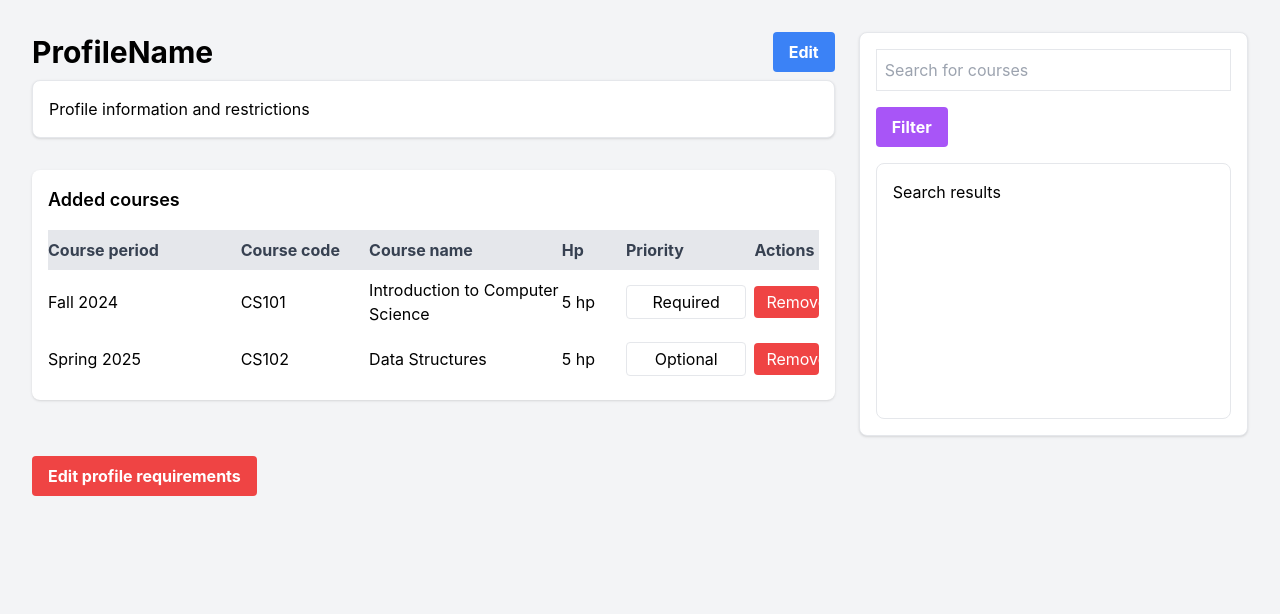
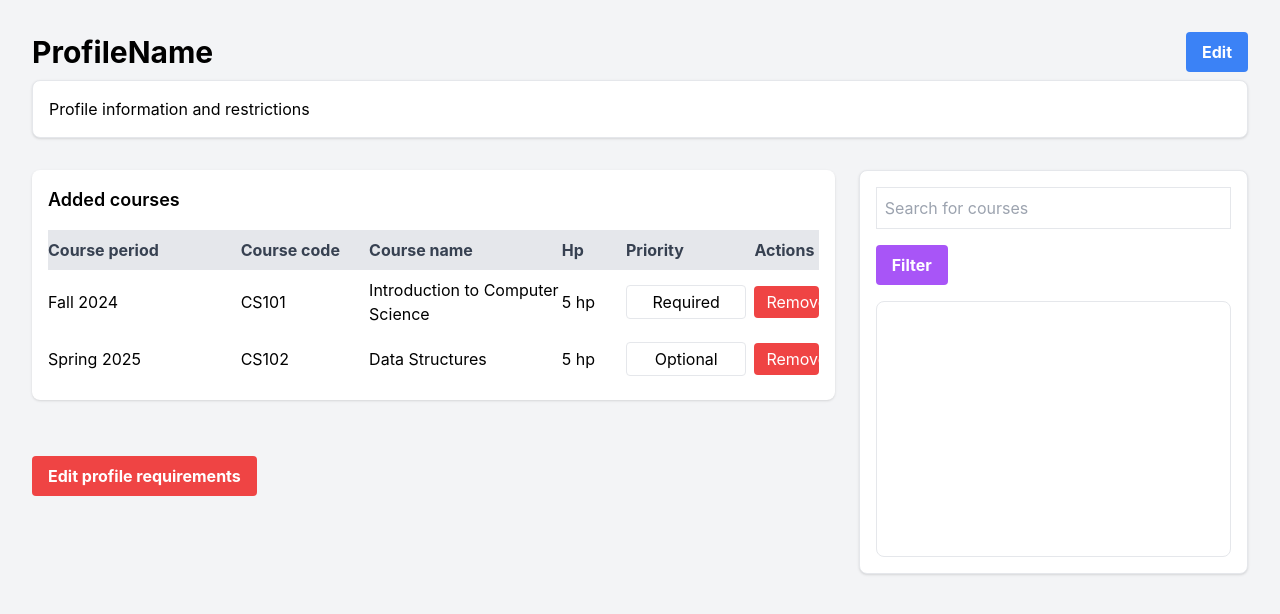
Before and after one commit to WebLabs-AB/MasterChooserApplication, a React (Create React App) app in the folder Frontend/masterfrontend/: page /teachermasterprofile in a window 1280 px wide. Shown: the top 614 px of the page. Built offline with nearby package versions, Linux system fonts and the light colour scheme.

Commit message:
"Implement search functionality"

```diff
--- a/Frontend/masterfrontend/src/Screens/TeacherMasterProfilePage.tsx
+++ b/Frontend/masterfrontend/src/Screens/TeacherMasterProfilePage.tsx
@@ -11,12 +11,15 @@ interface Course {
   priority: string;
 }
 
-type CourseListSectionProps = {
+interface CourseListSectionProps {
   courses: Course[];
   removeCourse: (courseId: number) => void;
   updatePriority: (courseId: number, newPriority: string) => void;
-};
+}
 
+interface SearchSectionProps {
+  onAddCourse: (course: Course) => void;
+}
 
 const priorities = ['Required', 'Optional'];
 
@@ -59,7 +62,7 @@ const CourseListSection: React.FC<CourseListSectionProps> = ({ courses, removeCo
         <div className="col-span-2">{course.code}</div>
         <div className="col-span-3">{course.name}</div>
         <div className="col-span-1">{`${course.hp} hp`}</div>
-        <div className="col-span-2 relative mr-2"> {/* Added margin-right here */}
+        <div className="col-span-2 relative mr-2">
           <Listbox value={course.priority} onChange={(newPriority) => updatePriority(course.id, newPriority)}>
             <Listbox.Button className="border rounded text-center w-full py-1">
               {course.priority}
@@ -96,19 +99,44 @@ const CourseListSection: React.FC<CourseListSectionProps> = ({ courses, removeCo
 };
 
 // Search Section Component
-const SearchSection = () => (
-  <div className="mb-8">
+const SearchSection: React.FC<SearchSectionProps> = ({ onAddCourse }) => {
+  const [searchTerm, setSearchTerm] = useState('');
+
+  const filteredCourses = searchTerm
+    ? fakeCourses.filter(course =>
+        course.code.toLowerCase().includes(searchTerm.toLowerCase()) ||
+        course.name.toLowerCase().includes(searchTerm.toLowerCase()))
+    : [];
+
+  return (
     <div className="p-4 border rounded-lg bg-white shadow">
-      <input type="text" placeholder="Search for courses" className="border p-2 w-full mb-4" />
+      <input
+        type="text"
+        placeholder="Search for courses"
+        className="border p-2 w-full mb-4"
+        onChange={(e) => setSearchTerm(e.target.value)}
+      />
       <div className="flex gap-4 mb-4">
         <button className="bg-purple-500 text-white font-bold py-2 px-4 rounded">
           Filter
         </button>
       </div>
-      <div className="p-4 border rounded-lg h-64">Search results</div>
+      <div className="p-4 border rounded-lg h-64 overflow-auto">
+        {filteredCourses.map(course => (
+          <div key={course.id} className="flex justify-between items-center p-2">
+            <span>{course.code} - {course.name}</span>
+            <button
+              className="bg-blue-500 text-white px-4 py-1 rounded"
+              onClick={() => onAddCourse(course)}
+            >
+              Add
+            </button>
+          </div>
+        ))}
+      </div>
     </div>
-  </div>
-);
+  );
+};
 
 // Main TeacherCreateUpdateProfilePage Component
 export const TeacherCreateUpdateProfilePage = () => {
@@ -127,18 +155,28 @@ export const TeacherCreateUpdateProfilePage = () => {
     }));
   };
 
+  const addCourseToProfile = (courseToAdd: Course) => {
+    if (!courses.find(course => course.id === courseToAdd.id)) {
+      setCourses([...courses, { ...courseToAdd, priority: 'Required' }]); // Set a default priority
+    }
+  };
+
   return (
     <div className="container mx-auto p-8 bg-gray-100 min-h-screen">
+      <ProfileSection />
       <div className="grid grid-cols-1 lg:grid-cols-3 gap-6">
         <div className="lg:col-span-2">
-          <ProfileSection />
-          <CourseListSection courses={courses} removeCourse={removeCourse} updatePriority={updatePriority} />
+          <CourseListSection
+            courses={courses}
+            removeCourse={removeCourse}
+            updatePriority={updatePriority}
+          />
           <button className="bg-red-500 text-white font-bold py-2 px-4 rounded mt-6 align-left">
             Edit profile requirements
           </button>
         </div>
         <div className="lg:col-span-1">
-          <SearchSection />
+          <SearchSection onAddCourse={addCourseToProfile} />
         </div>
       </div>
     </div>
```
